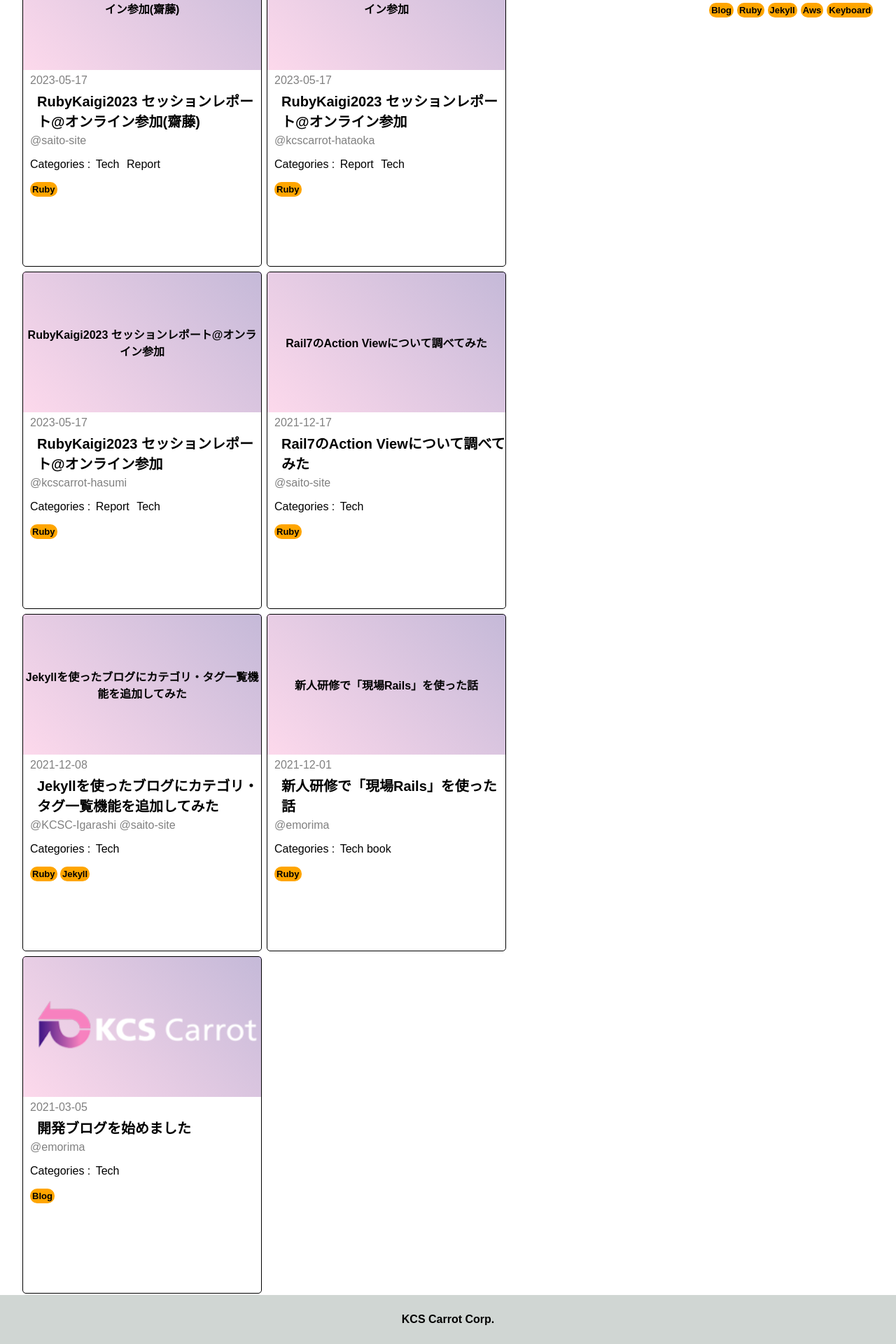
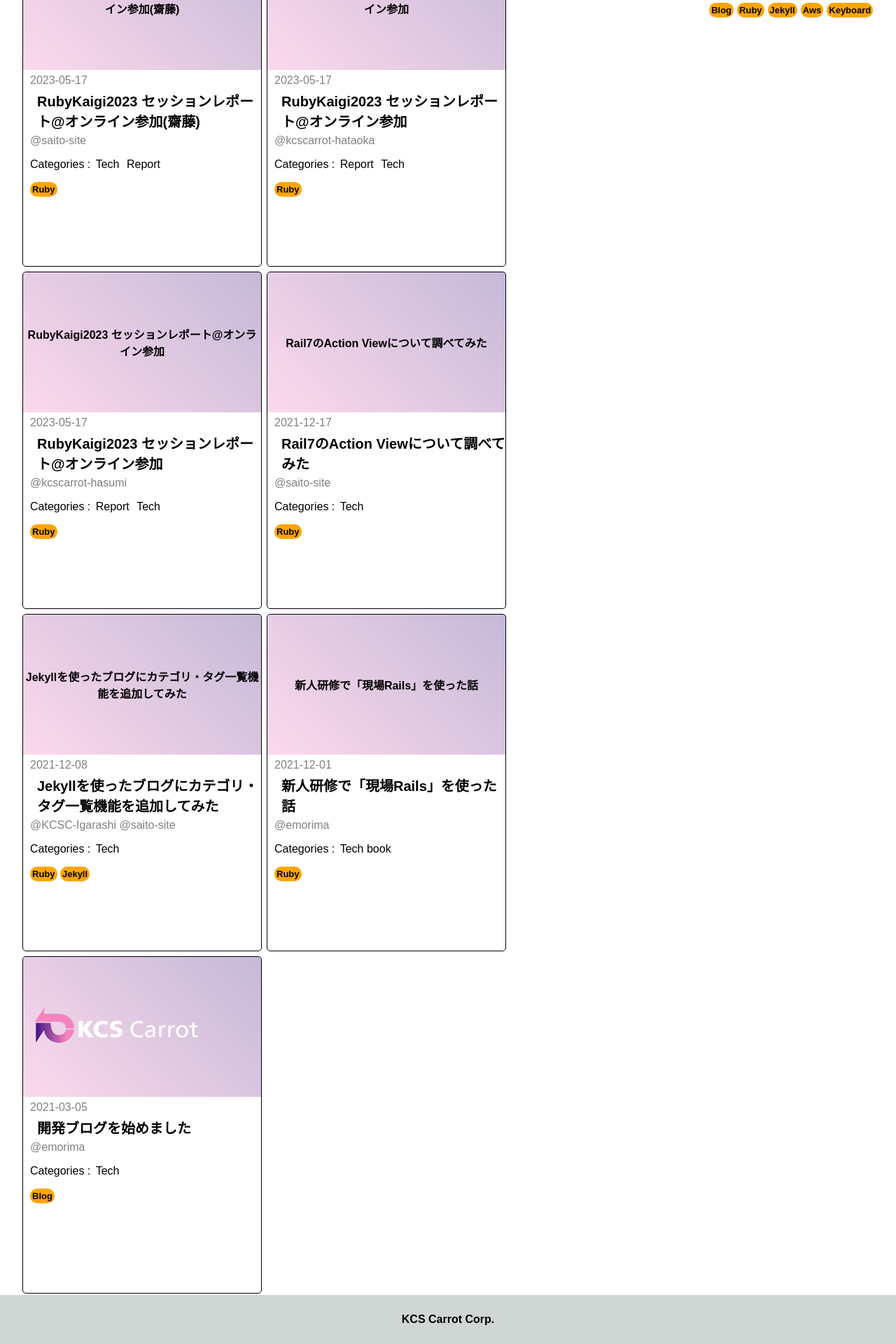
Before and after one commit to kcscarrot-konno/h2carrot.github.io, a Jekyll site: the page built from index.markdown, in a window 1280 px wide. Shown: the part 1051-2971 px from the top of the page at 70% size. Built offline with Jekyll 4.4.1, drawn with Linux system fonts in a browser that asks for light colours; emoji names are drawn with the system emoji font.

Commit message:
post-image が枠からはみ出てしまう問題の応急処置
FIXME: 枠にちゃんと収まるように対応したい

```diff
--- a/assets/css/style.css
+++ b/assets/css/style.css
@@ -209,8 +209,13 @@ body {
 }
 .post-image{
   text-align: center;
-  width: 100%;
+  /*width: 100%;*/
   padding: 0 5px;
+
+  /* FIXME: 画像が枠からはみ出すのを防ぐ対応(応急処置) */
+  /* 枠に収まるように調整したい */
+  max-width: 100%;
+  max-height: 100%;
 }
 .post-meta {
   color: #808080;
```
